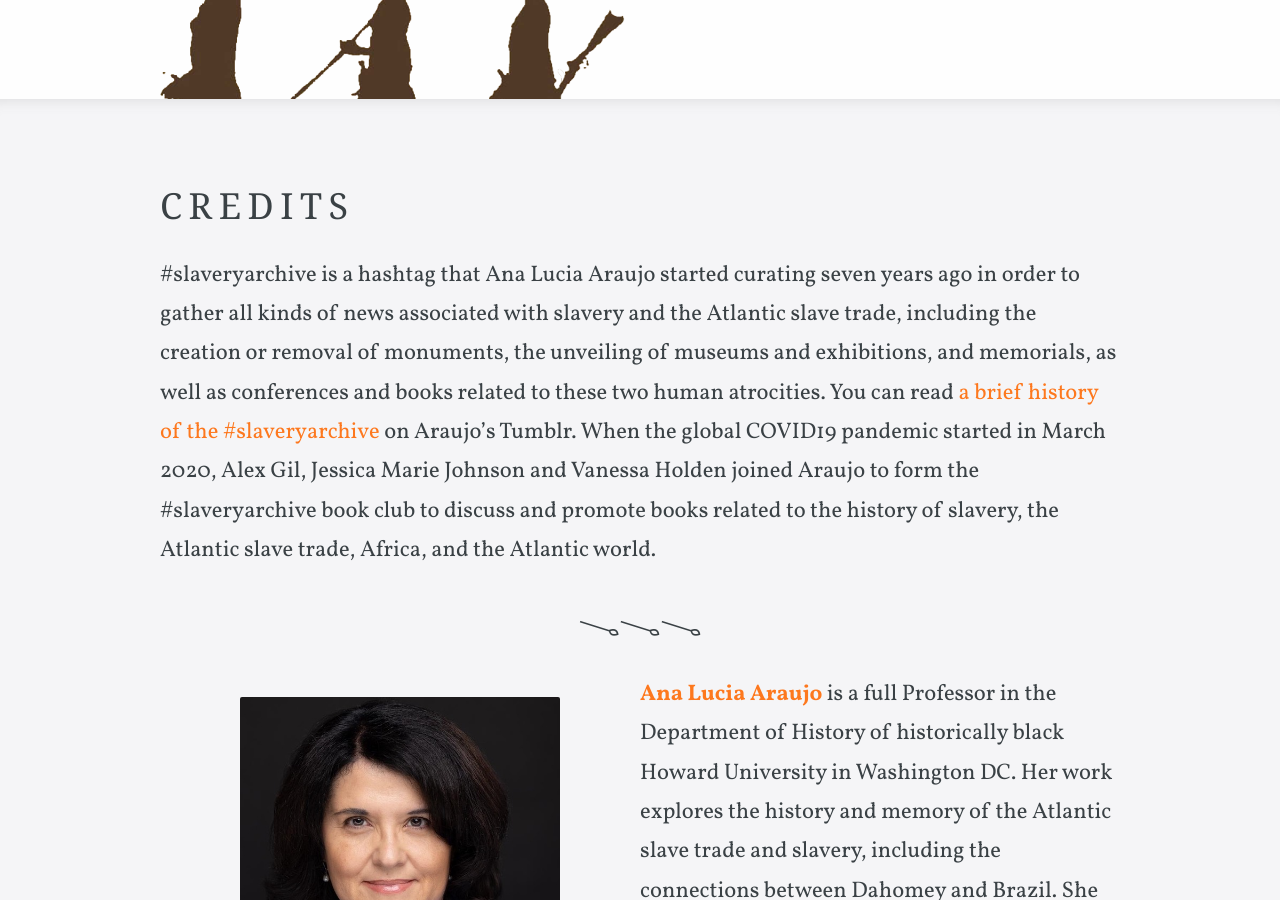
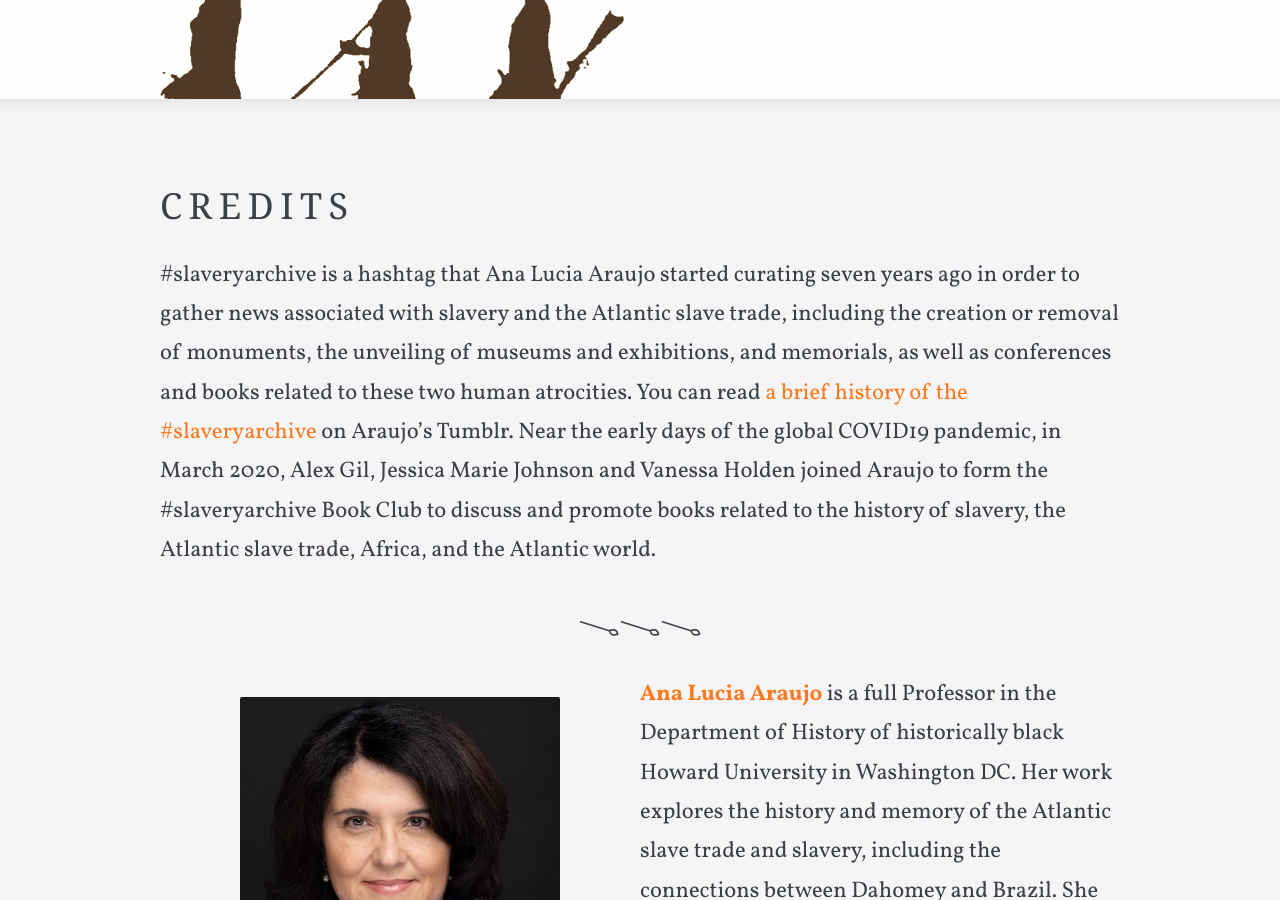
Before and after one commit to elotroalex/womanking, a Jekyll site: the page built from credits.md, in a window 1280 px wide and 900 px high, scrolled down 321 px. Built offline with Jekyll 4.4.1, drawn with Linux system fonts in a browser that asks for light colours; some web fonts are replaced.

Commit message:
tweaks to slaveryarchive history

```diff
--- a/credits.md
+++ b/credits.md
@@ -8,7 +8,7 @@ navigation_order: 4
 ---
 
 
-#slaveryarchive is a hashtag that Ana Lucia Araujo started curating seven years ago in order to gather all kinds of news associated with slavery and the Atlantic slave trade, including the creation or removal of monuments, the unveiling of museums and exhibitions, and memorials, as well as conferences and books related to these two human atrocities. You can read <a href="https://www.tumblr.com/araujohistorian">a brief history of the #slaveryarchive</a> on Araujo's Tumblr. When the global COVID19 pandemic started in March 2020, Alex Gil, Jessica Marie Johnson and Vanessa Holden joined Araujo to form the #slaveryarchive book club to discuss and promote books related to the history of slavery, the Atlantic slave trade, Africa, and the Atlantic world.
+#slaveryarchive is a hashtag that Ana Lucia Araujo started curating seven years ago in order to gather news associated with slavery and the Atlantic slave trade, including the creation or removal of monuments, the unveiling of museums and exhibitions, and memorials, as well as conferences and books related to these two human atrocities. You can read <a href="https://www.tumblr.com/araujohistorian">a brief history of the #slaveryarchive</a> on Araujo's Tumblr. Near the early days of the global COVID19 pandemic, in March 2020, Alex Gil, Jessica Marie Johnson and Vanessa Holden joined Araujo to form the #slaveryarchive Book Club to discuss and promote books related to the history of slavery, the Atlantic slave trade, Africa, and the Atlantic world.
 
 <p class="centered">𐃆𐃆𐃆</p>
 
```
